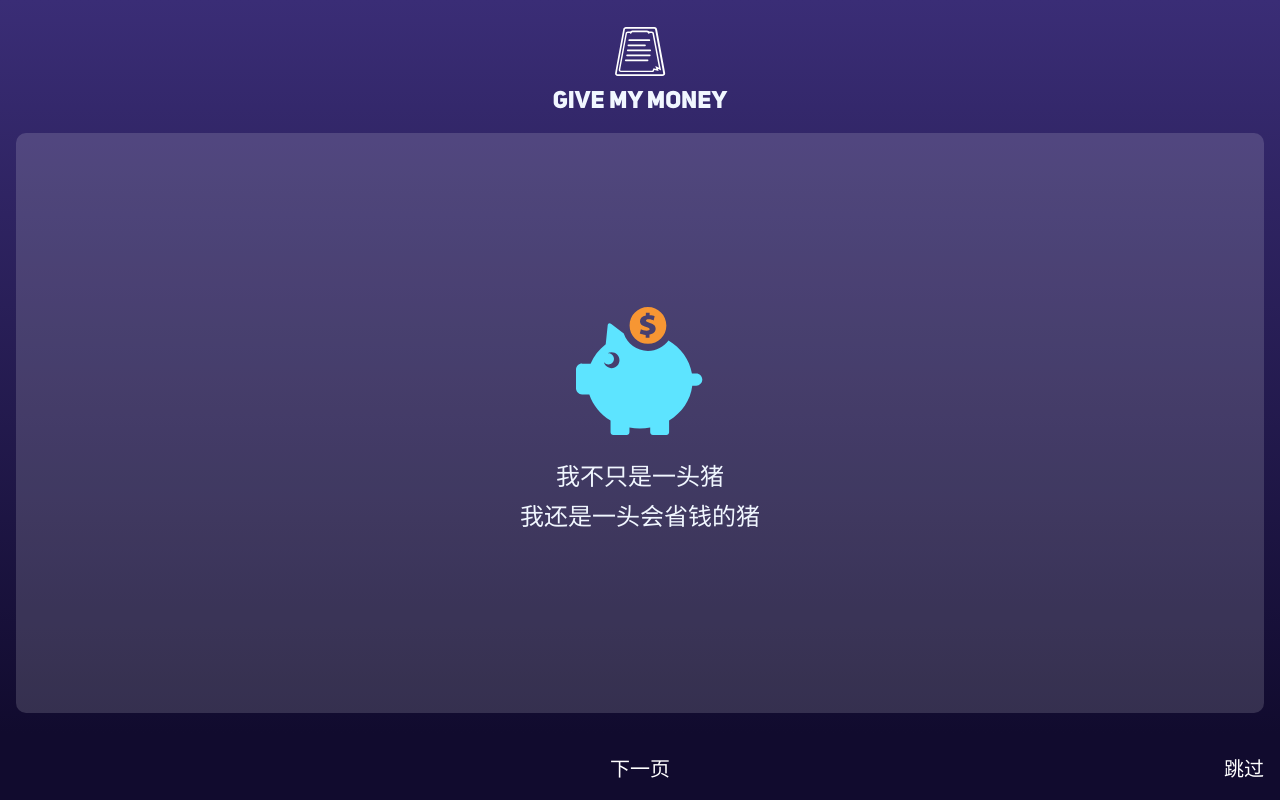
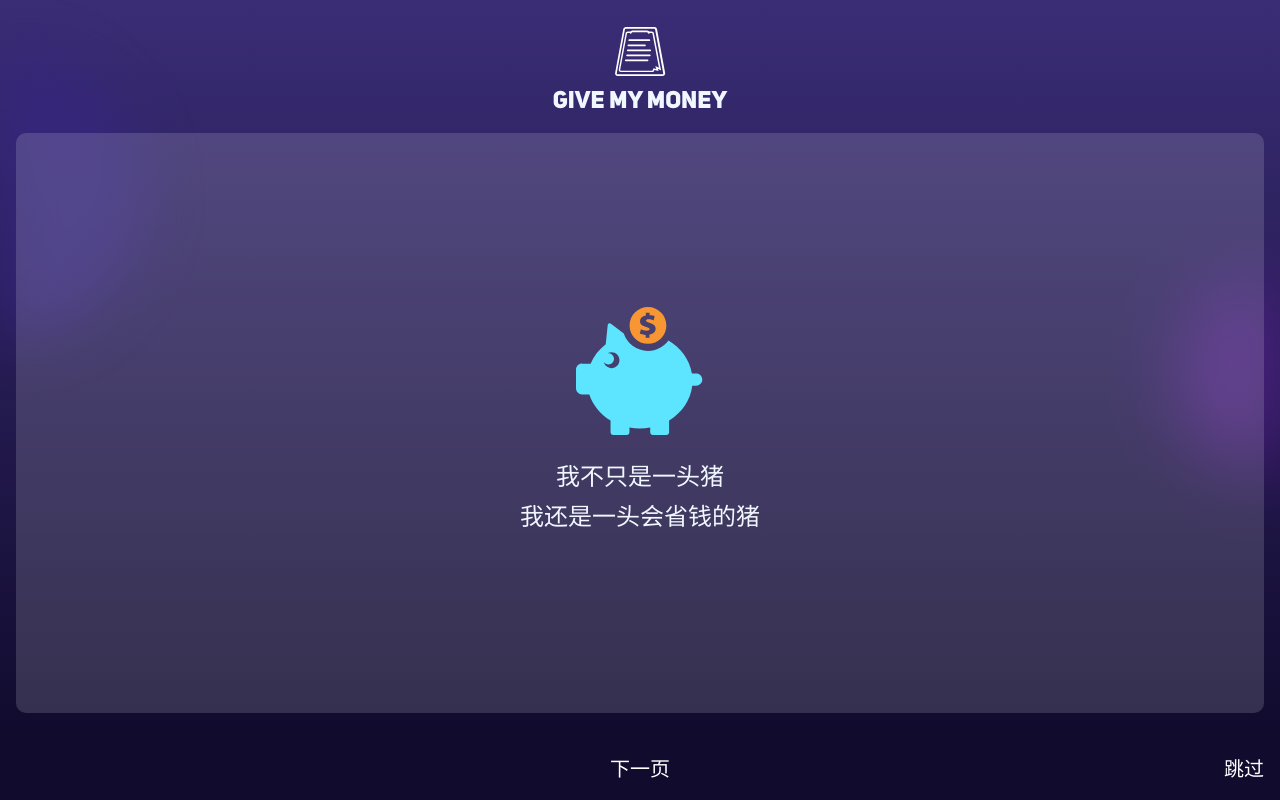
Before and after one commit to heycn/mangosteen-fe-vue3, a Vue app: page /#/welcome/1 in a window 1280 px wide. Built offline with nearby package versions, Linux system fonts and the light colour scheme.

Commit message:
调整配色

```diff
--- a/src/assets/stylesheets/vars.scss
+++ b/src/assets/stylesheets/vars.scss
@@ -5,5 +5,11 @@
   --welcome-text: #fff;
   --welcome-nav-height: 67px;
   --welcome-nav-gap: 20px;
+  --welcome-nav-gap: 20px;
+  --welcome-nav-gap: 20px;
   --z-index-bottom: 10;
+  --z-index-main: 1;
+  --z-index-light: 0;
+	// --welcome-bg-start: #110b2e;
+  // --welcome-bg-end: #06011c;
 }
--- a/src/views/Welcome.module.scss
+++ b/src/views/Welcome.module.scss
@@ -1,4 +1,5 @@
 .wrapper {
+  position: relative;
   height: calc(100vh - var(--welcome-nav-height));
   width: 100vw;
   display: flex;
@@ -6,11 +7,39 @@
   align-items: center;
   margin-bottom: var(--welcome-nav-height);
   background: linear-gradient( to bottom, var(--welcome-bg-start) 0%, var(--welcome-bg-end) 100%);
+  &::before {
+    content: '';
+    position: absolute;
+    top: 55px;
+    left: 0;
+    width: 142px;
+    height: 284px;
+    background: #372683;
+    border-radius: 50%;
+    filter: blur(30px);
+    opacity: 0.7;
+    z-index: 0;
+    border-radius: 0 142px 142px 0;
+  }
+  &::after {
+    content: '';
+    position: absolute;
+    top: 276px;
+    right: 0px;
+    width: 100px;
+    height: 200px;
+    background: #ae2afa;
+    filter: blur(40px);
+    opacity: 0.3;
+    z-index: var(--z-index-light);
+    border-radius: 100px 0 0 100px;
+  }
   > header {
     flex-shrink: 0;
     display: flex;
     flex-direction: column;
     padding-top: 24px;
+    z-index: var(--z-index-main);
     > img { height: 56px; }
     > h1 { font-size: 1.5rem; padding-top: 8px; }
   }
@@ -20,6 +49,7 @@
     flex-direction: column;
     width: 100%;
     margin: 0 16px;
+    z-index: var(--z-index-main);
   }
   > footer {
     flex-shrink: 0;
```
